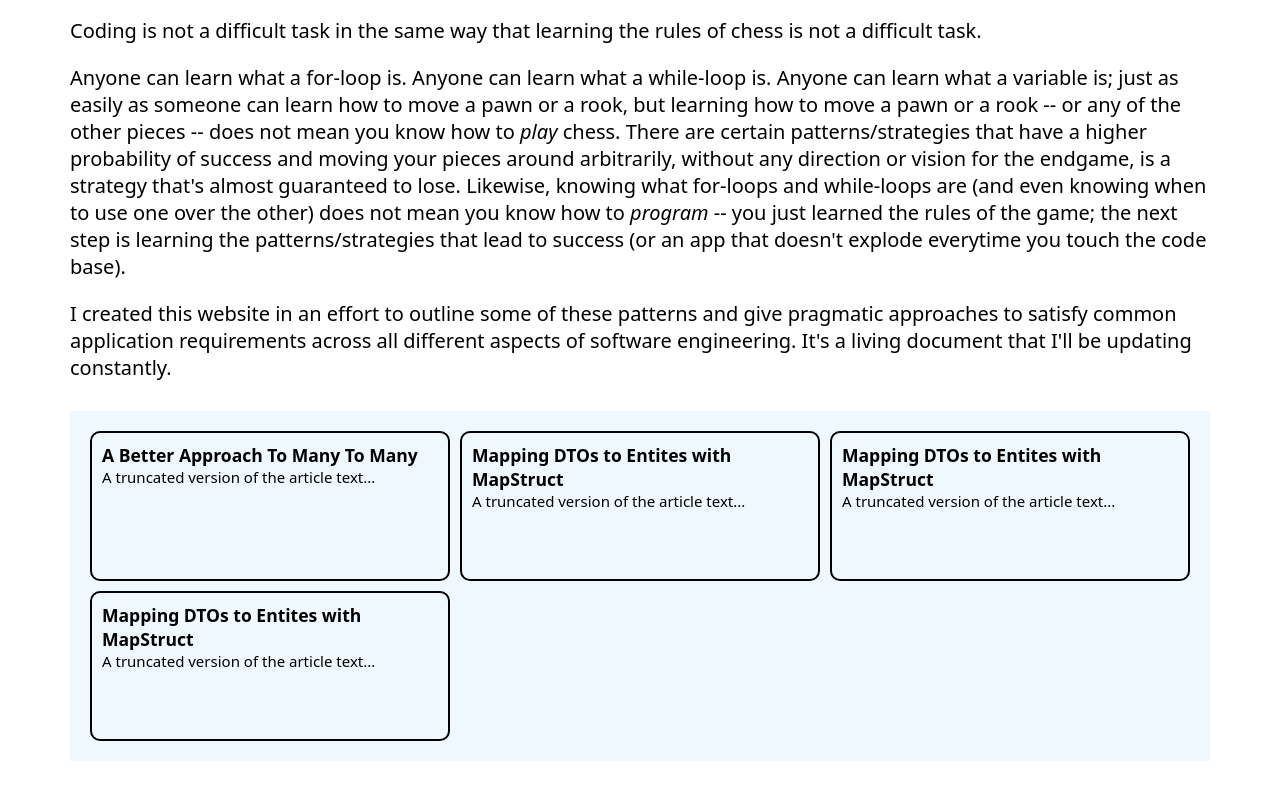
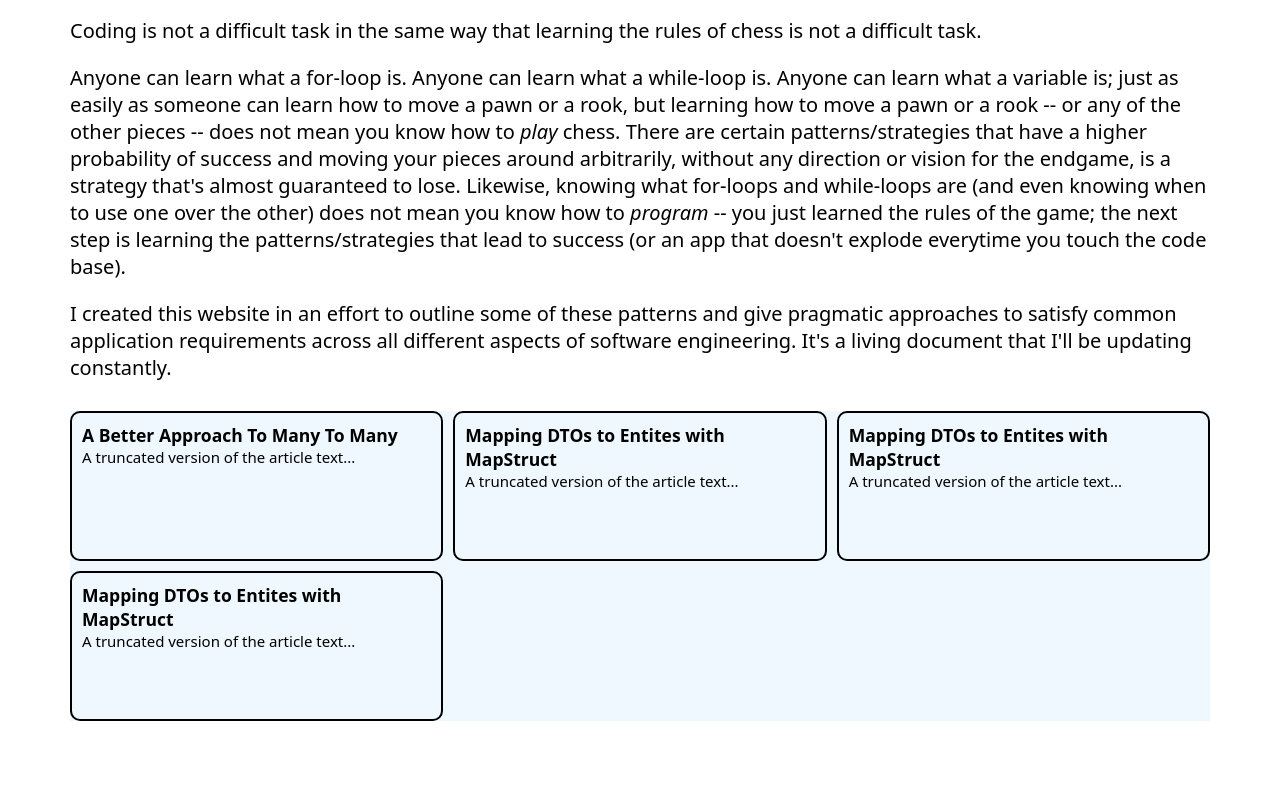
Before and after one commit to abarolli/programming-cookbook, a plain HTML site: page src/index.html in a window 1280 px wide. Shown: the part 919-1710 px from the top of the page. After the commit the page ends 1670 px from the top, so only its background shows below. Drawn offline with Linux system fonts and the light colour scheme.

Commit message:
Remove padding from articles container for improved layout consistency

```diff
--- a/src/styles/index.css
+++ b/src/styles/index.css
@@ -72,10 +72,6 @@ ARTICLES SECTION
   padding: 3rem;
 }
 
-.articles-container {
-  padding: 2rem;
-}
-
 .article-preview {
   font-size: 1.5rem;
   border: 2px solid black;
```
